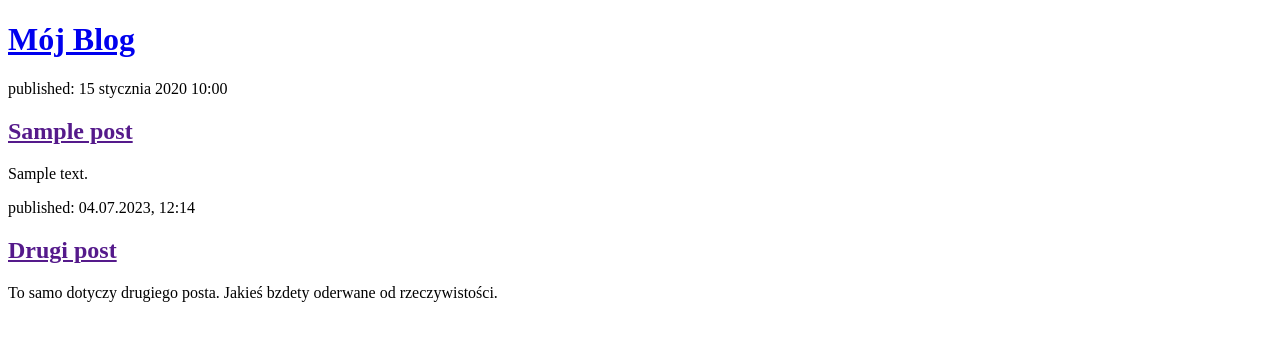
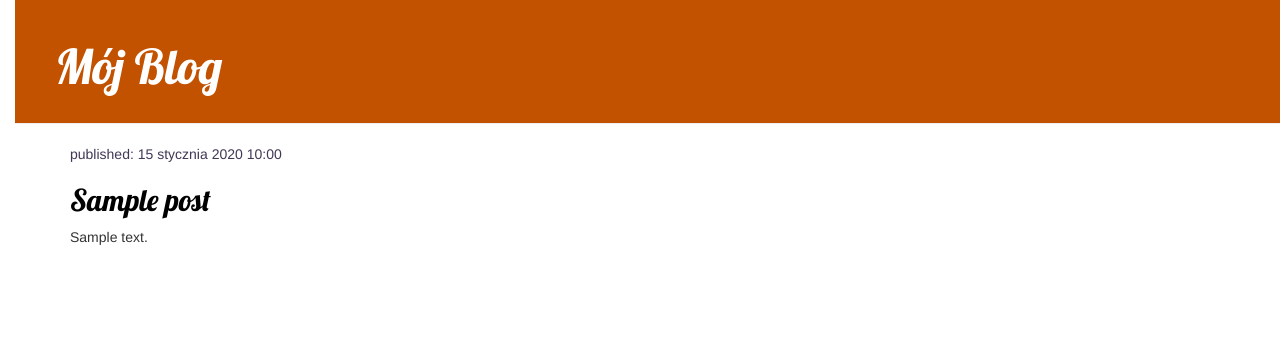
Before and after one commit to kacperwisniewski87/django_learn_project, a Django app: template blog/templates/blog/post_list.html in a window 1280 px wide. Shown: the top 341 px of the page. Run offline with Django 4.2, Linux system fonts and the light colour scheme; the template is opened without the code that fills it: most values are stand-ins (such as "Sample title", 1, 10 or a date in 2020); some libraries are stand-ins or nearby versions.

Commit message:
Add view and template for detailed blog post as well as CSS for the site

```diff
--- /dev/null
+++ b/blog/static/css/blog.css
@@ -0,0 +1,51 @@
+h1 a, h2 a {
+    color: #C25100;
+    font-family: 'Lobster';
+}
+
+body {
+    padding-left: 15px;
+}
+
+.page-header {
+    background-color: #c25100;
+    margin-top: 0;
+    padding: 20px 20px 20px 40px;
+}
+
+.page-header h1, .page-header h1 a, page-header h1 a:visited, .page-header h1 a:active {
+    color: #ffffff;
+    font-size: 36pt;
+    text-decoration: none
+}
+
+.content {
+    margin-left: 40px;
+}
+
+h1, h2, h3, h4 {
+    font-family: 'Lobster', cursive;
+}
+
+.date {
+    color: #423755;
+}
+
+.save {
+    float: right;
+}
+
+.post-form textarea, .post-menu:visited {
+    color: #ffffff;
+    float: right;
+    font-size: 26pt;
+    margin-right: 20px;
+}
+
+.post {
+    margin-bottom: 70px;
+}
+
+.post h2 a, .post h1 a:visited {
+    color: #000000
+}
--- /dev/null
+++ b/blog/templates/blog/base.html
@@ -0,0 +1,24 @@
+<!DOCTYPE html>
+{% load static %}
+<html>
+    <head>
+        <title>Kacperowy blog</title>
+        <link rel="stylesheet" href="//maxcdn.bootstrapcdn.com/bootstrap/3.2.0/css/bootstrap.min.css">
+        <link rel="stylesheet" href="//maxcdn.bootstrapcdn.com/bootstrap/3.2.0/css/bootstrap-theme.min.css">
+        <link href="//fonts.googleapis.com/css?family=Lobster&subset=latin,latin-ext" rel="stylesheet" type="text/css">
+        <link rel="stylesheet" href="{% static 'css/blog.css' %}">
+    </head>
+    <body>
+        <div class="page-header">
+            <h1><a href="/">Mój Blog</a></h1>
+        </div>
+        <div class="content container">
+            <div class="row">
+                <div class="col-md-8">
+                    {% block content %}
+                    {% endblock %}
+                </div>
+            </div>
+        </div>
+    </body>
+</html>
--- a/blog/templates/blog/post_list.html
+++ b/blog/templates/blog/post_list.html
@@ -1,27 +1,13 @@
-<!DOCTYPE html>
-<html>
-    <head>
-        <title>Kacperowy blog</title>
-    </head>
-    <body>
-        <div>
-            <h1><a href="/">Mój Blog</a></h1>
+{% extends 'blog/base.html' %}
+
+{% block content %}
+    {% for post in posts %}
+        <div class="post">
+            <div class="date">
+                <p>published: {{ post.published_date }}</p>
+            </div>
+            <h2><a href="{% url 'post_detail' pk=post.pk %}">{{ post.title }}</a></h2>
+            <p>{{ post.text|linebreaksbr }}</p>
         </div>
-
-        <div>
-            {% for post in posts %}
-                <div>
-                    <p>published: {{ post.published_date }}</p>
-                    <h2><a href="">{{ post.title }}</a></h2>
-                    <p>{{ post.text|linebreaksbr }}</p>
-                </div>
-            {% endfor %}
-        </div>
-
-        <div>
-            <p>published: 04.07.2023, 12:14</p>
-            <h2><a href="">Drugi post</a></h2>
-            <p>To samo dotyczy drugiego posta. Jakieś bzdety oderwane od rzeczywistości.</p>
-        </div>
-    </body>
-</html>
+    {% endfor %}
+{% endblock %}
--- a/blog/urls.py
+++ b/blog/urls.py
@@ -3,4 +3,5 @@ from . import views
 
 urlpatterns = [
     path('', views.post_list, name='post_list'),
+    path('post/<int:pk>/', views.post_detail, name='post_detail'),
 ]
--- a/blog/views.py
+++ b/blog/views.py
@@ -1,4 +1,4 @@
-from django.shortcuts import render
+from django.shortcuts import render, get_object_or_404
 from django.utils import timezone
 from .models import Post
 
@@ -6,3 +6,7 @@ from .models import Post
 def post_list(request):
     posts = Post.objects.filter(published_date__lte=timezone.now()).order_by('published_date')
     return render(request, 'blog/post_list.html', {'posts': posts})
+
+def post_detail(request, pk):
+    post = get_object_or_404(Post, pk=pk)
+    return render(request, 'blog/post_detail.html', {'post': post})
```
Also changed, not shown: blog/templates/blog/post_detail.html (added, +13 -0 lines).
